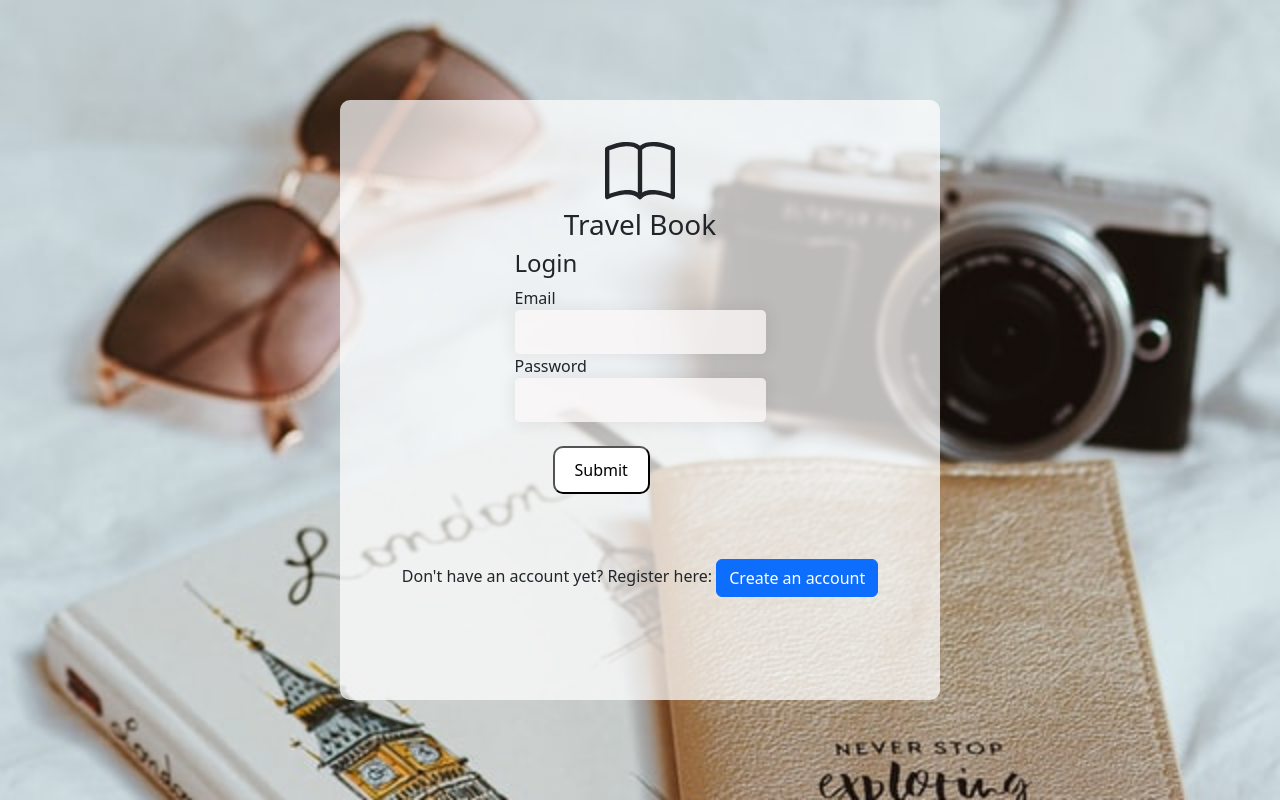
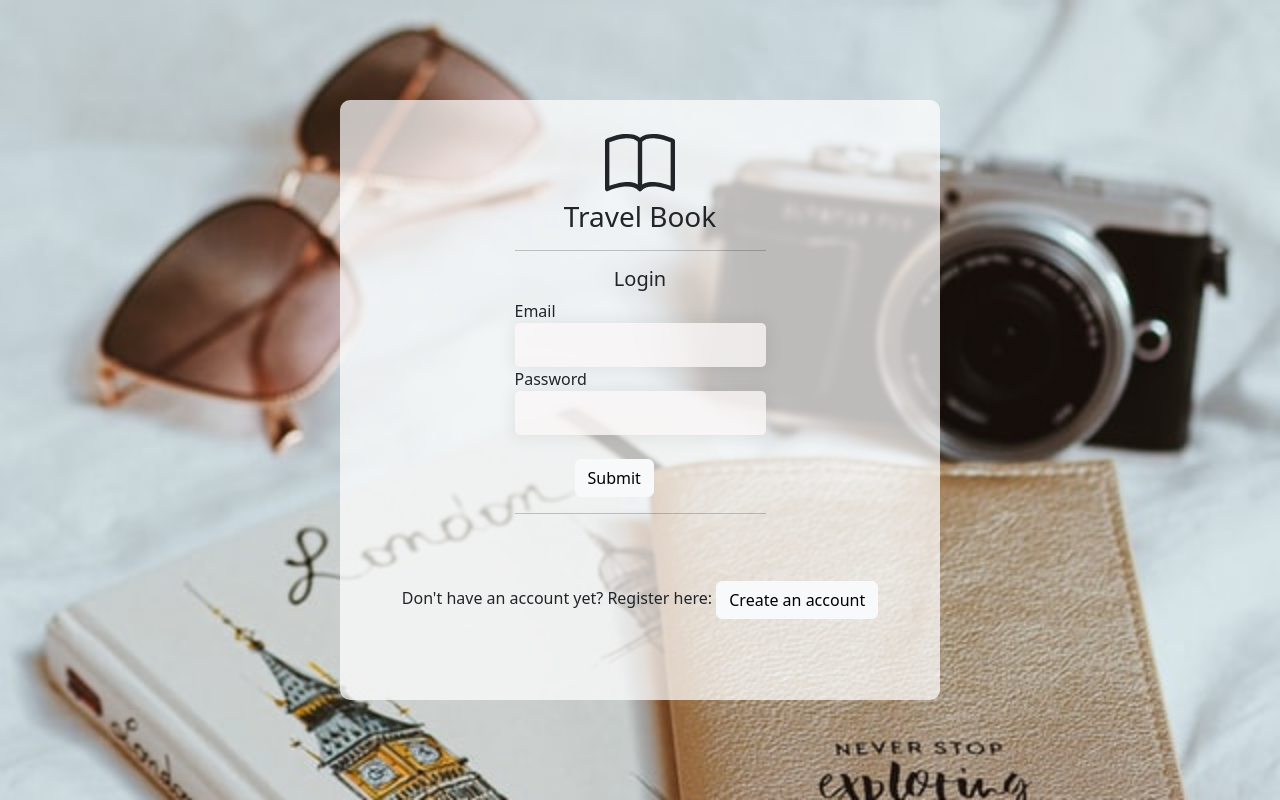
Before and after one commit to kotynskm/travel-book, a Flask app: page / in a window 1280 px wide. Run offline with Flask 2, Linux system fonts and the light colour scheme.

Commit message:
Added styling to login page, changed button styles

```diff
--- a/static/css/login.css
+++ b/static/css/login.css
@@ -30,9 +30,13 @@ body, html {
   .login-button {
     padding: 10px 20px;
     display: flex;
-    margin-left: 38px;
+    margin-left: 60px;
     border-radius: 10px;
     background-color: white;
+  }
+
+  .login-text {
+    text-align: center;
   }
 
   .login-button:hover {
--- a/templates/homepage.html
+++ b/templates/homepage.html
@@ -22,7 +22,7 @@
             <input type="date" name="start" id="start"></br>
             <label for="end-date">Enter an end date</label><br>
             <input type="date" name="end" id="end"></br>
-            <button class="btn btn-secondary" type="submit">Submit</button>
+            <button class="btn btn btn-outline-info" type="submit">Submit</button>
         </form>
         </div>
 
@@ -40,7 +40,7 @@
                 {% for trip in user.invited_trips %}
                 <form action="/invited-trip-details/{{ trip.trip_id }}">
                 <li>{{trip.trip_name}}
-                    <button type="submit" class="btn btn-secondary">View Details</button>
+                    <button type="submit" class="btn btn-outline-info">View Details</button>
                 </li>
                 </form>
                 {% endfor %}
--- a/templates/login.html
+++ b/templates/login.html
@@ -22,19 +22,21 @@
                 </svg>
             </div>
             <h3 class="title">Travel Book</h3>
-            <h4>Login</h4>
+            <hr>
+            <h5 class="login-text">Login</h5>
             <form action="/login" method="POST">
                 <label for="email">Email</label><br>
                 <input type="text" id="email" name="email"><br>
                 <label for="password">Password</label><br>
                 <input type="password" id="password" name="password"><br><br>
-                <button class="login-button" type="submit">Submit</button>
+                <button class="login-button btn btn-light" type="submit">Submit</button>
                 </form>
+                <hr>
         </div>
 
         <div class="create-window">Don't have an account yet? Register here:
             <!-- Button trigger modal -->
-            <button type="button" class="btn btn-primary" data-bs-toggle="modal" data-bs-target="#exampleModal">
+            <button type="button" class="btn btn-light" data-bs-toggle="modal" data-bs-target="#exampleModal">
               Create an account
             </button>
 
@@ -59,7 +61,7 @@
                 </div>
                 <div class="modal-footer">
                 <button type="button" class="btn btn-secondary" data-bs-dismiss="modal">Close</button>
-                <button type="submit" class="btn btn-primary">Register</button>
+                <button type="submit" class="btn btn-info">Register</button>
                 </form>
                 </div>
             </div>
```
Also changed, not shown: templates/trip_details.html (+9 -9 lines).
